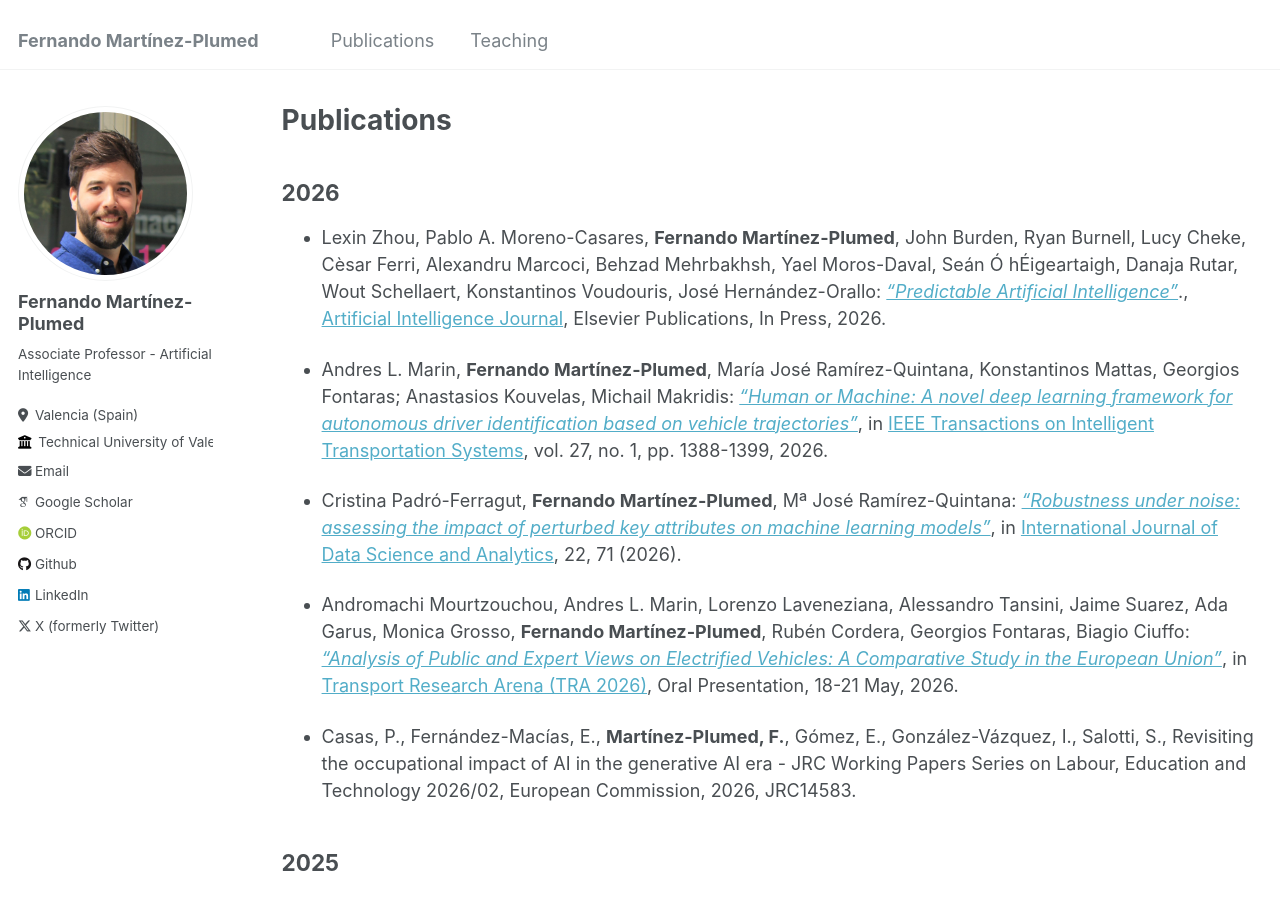
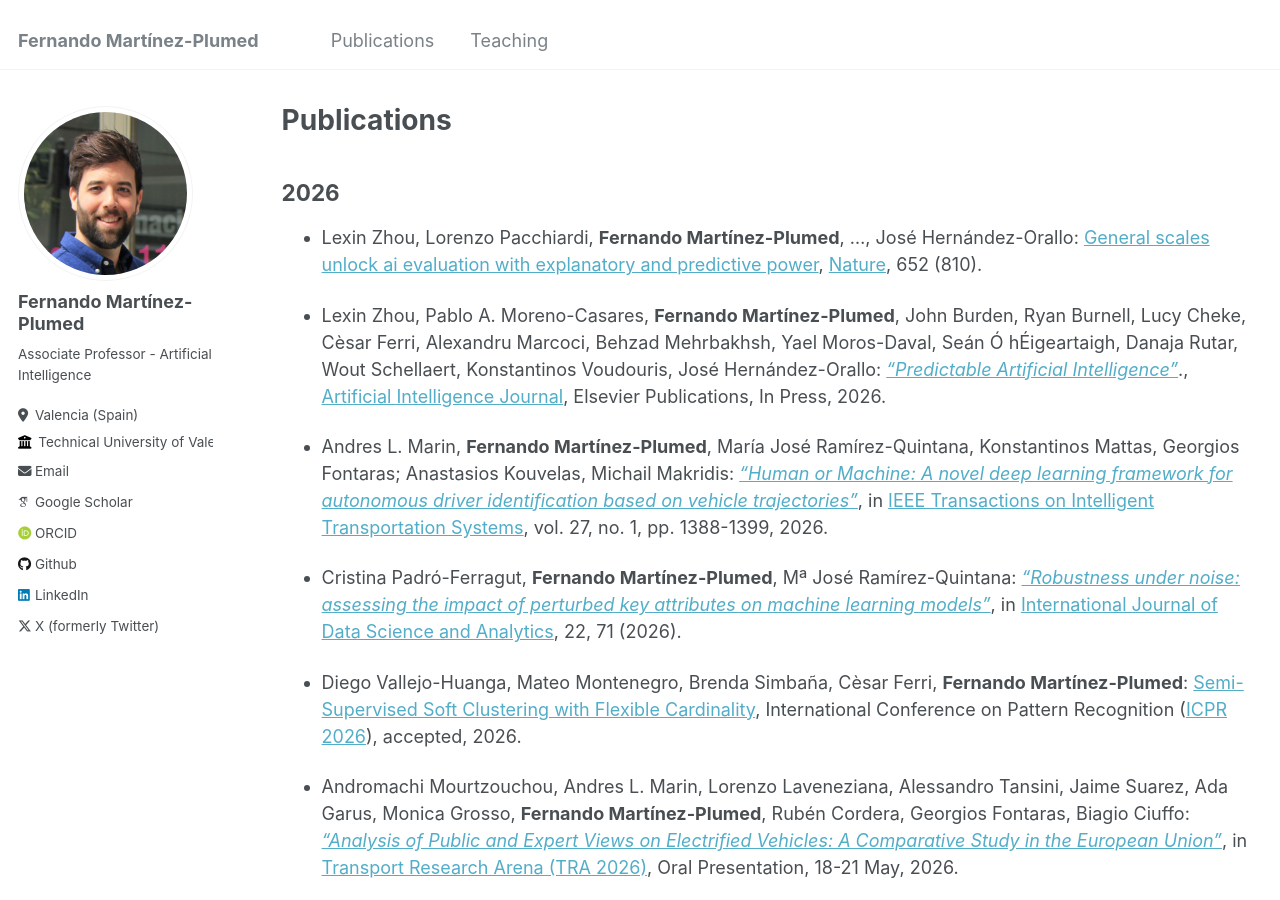
Before and after one commit to nandomp/nandomp.github.io, a Jekyll site: the page built from _pages/publications.md, in a window 1280 px wide and 900 px high. Built offline with Jekyll 4.4.1, drawn with Linux system fonts in a browser that asks for light colours; some web fonts are replaced.

Commit message:
Update publications.md

```diff
--- a/_pages/publications.md
+++ b/_pages/publications.md
@@ -7,11 +7,16 @@ author_profile: true
 
 2026
 ----
+
+* Lexin Zhou, Lorenzo Pacchiardi, **Fernando Martínez-Plumed**, ..., José Hernández-Orallo: [General scales unlock ai evaluation with explanatory and predictive power](https://www.nature.com/articles/s41586-026-10303-2), [Nature](https://www.nature.com/), 652 (810).
+
 * Lexin Zhou, Pablo A. Moreno-Casares, **Fernando Martínez-Plumed**, John Burden, Ryan Burnell, Lucy Cheke, Cèsar Ferri, Alexandru Marcoci, Behzad Mehrbakhsh, Yael Moros-Daval, Seán Ó hÉigeartaigh, Danaja Rutar, Wout Schellaert, Konstantinos Voudouris, José Hernández-Orallo: [*"Predictable Artificial Intelligence"*](https://doi.org/10.1016/j.artint.2026.104491)., [Artificial Intelligence Journal](https://www.journals.elsevier.com/artificial-intelligence), Elsevier Publications, In Press, 2026.
 
 * Andres L. Marin, **Fernando Martínez-Plumed**,  María José Ramírez-Quintana, Konstantinos Mattas, Georgios Fontaras; Anastasios Kouvelas, Michail Makridis: [*"Human or Machine: A novel deep learning framework for autonomous driver identification based on vehicle trajectories"*](https://ieeexplore.ieee.org/document/11247850), in [IEEE Transactions on Intelligent Transportation Systems](https://ieee-itss.org/pub/t-its/), vol. 27, no. 1, pp. 1388-1399, 2026.
 
 * Cristina Padró-Ferragut, **Fernando Martínez-Plumed**, Mª José Ramírez-Quintana: [*"Robustness under noise: assessing the impact of perturbed key attributes on machine learning models"*](https://doi.org/10.1007/s41060-025-01006-4), in [International Journal of Data Science and Analytics](https://link.springer.com/journal/41060), 22, 71 (2026).
+
+* Diego Vallejo-Huanga, Mateo Montenegro, Brenda Simbaña, Cèsar Ferri, **Fernando Martínez-Plumed**:  [Semi-Supervised Soft Clustering with Flexible Cardinality](), International Conference on Pattern Recognition ([ICPR 2026](https://icpr2026.org/)), accepted, 2026.
 
 * Andromachi Mourtzouchou, Andres L. Marin, Lorenzo Laveneziana, Alessandro Tansini, Jaime Suarez, Ada Garus, Monica Grosso, **Fernando Martínez-Plumed**, Rubén Cordera, Georgios Fontaras, Biagio Ciuffo: [*"Analysis of Public and Expert Views on Electrified Vehicles: A Comparative Study in the European Union"*](), in [Transport Research Arena (TRA 2026)](https://traconference.eu/), Oral Presentation, 18-21 May, 2026.
 
```
